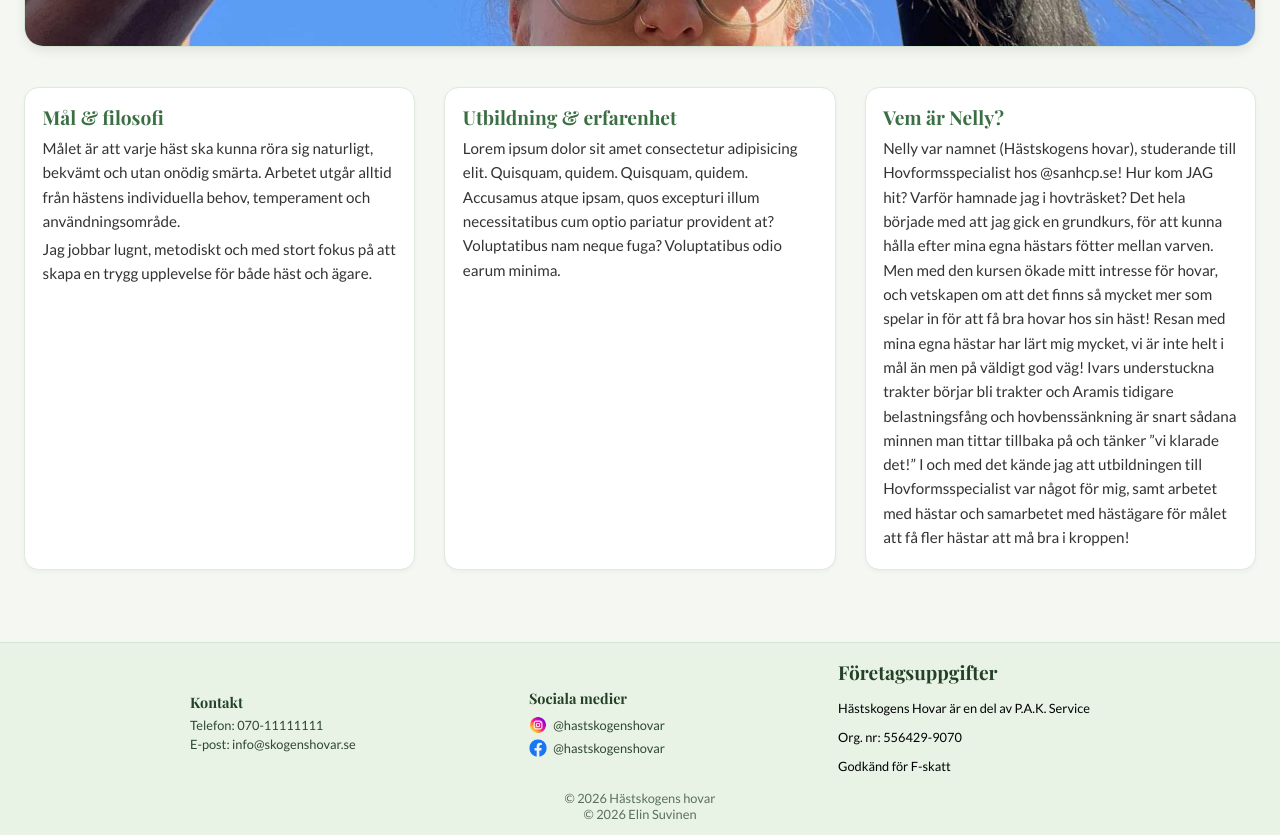
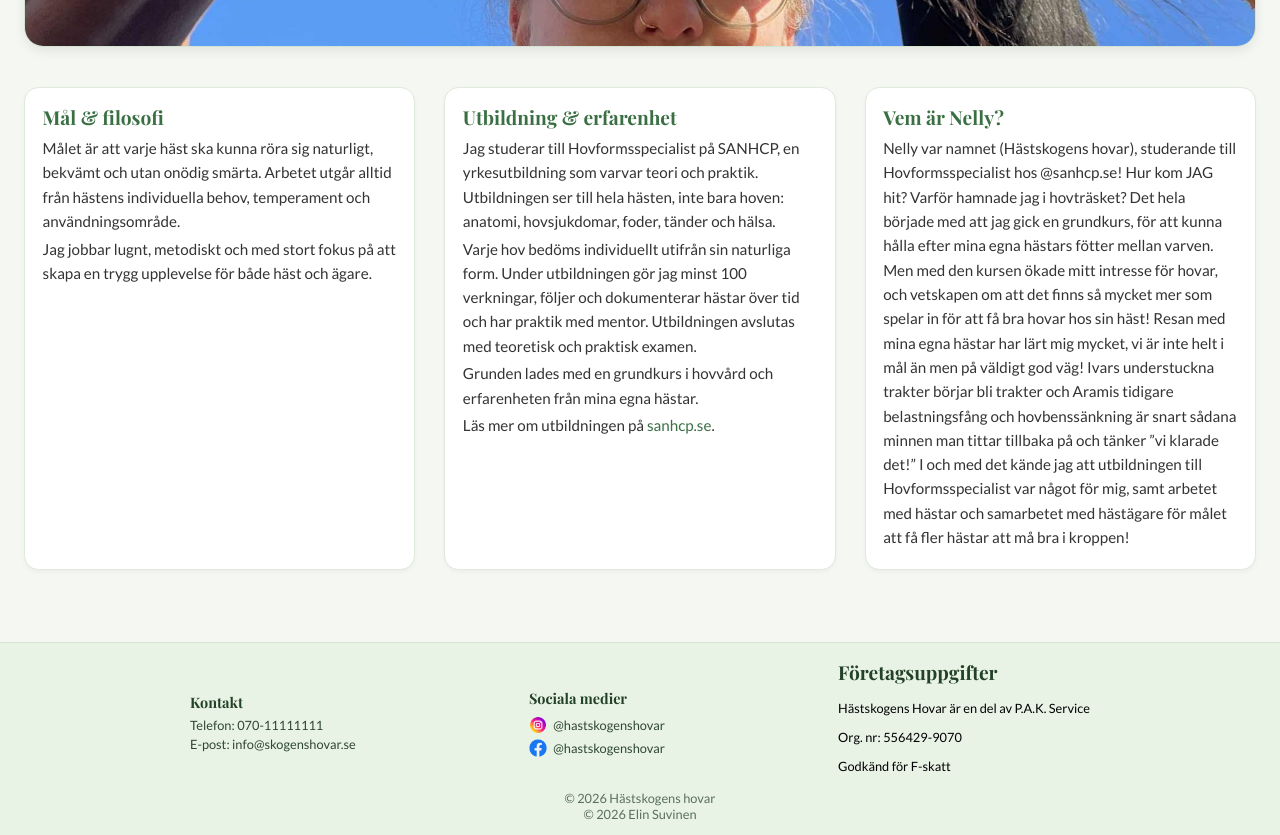
Before and after one commit to Emberes/HastSkogensHovar, a React (Vite) app: page /about in a window 1280 px wide. Shown: the part 860-1695 px from the top of the page. Built offline with nearby package versions, Linux system fonts and the light colour scheme; a web font is replaced by a local one.

Commit message:
Add education text about SANHCP to the about page
Replace the lorem ipsum in "Utbildning & erfarenhet" with a short
description of the Hovformsspecialist education and a link to
sanhcp.se.

Co-Authored-By: Claude Opus 5.5 <noreply@anthropic.com>

```diff
--- a/src/pages/AboutPage.tsx
+++ b/src/pages/AboutPage.tsx
@@ -37,7 +37,26 @@ export const AboutPage: React.FC = () => {
     <article className="about-intro__card">
         <h2>Utbildning & erfarenhet</h2>
         <p>
-        Lorem ipsum dolor sit amet consectetur adipisicing elit. Quisquam, quidem. Quisquam, quidem. Accusamus atque ipsam, quos excepturi illum necessitatibus cum optio pariatur provident at? Voluptatibus nam neque fuga? Voluptatibus odio earum minima.
+          Jag studerar till Hovformsspecialist på SANHCP, en yrkesutbildning som
+          varvar teori och praktik. Utbildningen ser till hela hästen, inte bara
+          hoven: anatomi, hovsjukdomar, foder, tänder och hälsa.
+        </p>
+        <p>
+          Varje hov bedöms individuellt utifrån sin naturliga form. Under
+          utbildningen gör jag minst 100 verkningar, följer och dokumenterar
+          hästar över tid och har praktik med mentor. Utbildningen avslutas med
+          teoretisk och praktisk examen.
+        </p>
+        <p>
+          Grunden lades med en grundkurs i hovvård och erfarenheten från mina
+          egna hästar.
+        </p>
+        <p>
+          Läs mer om utbildningen på{" "}
+          <a href="https://sanhcp.se/" target="_blank" rel="noreferrer">
+            sanhcp.se
+          </a>
+          .
         </p>
     </article>
 
```
